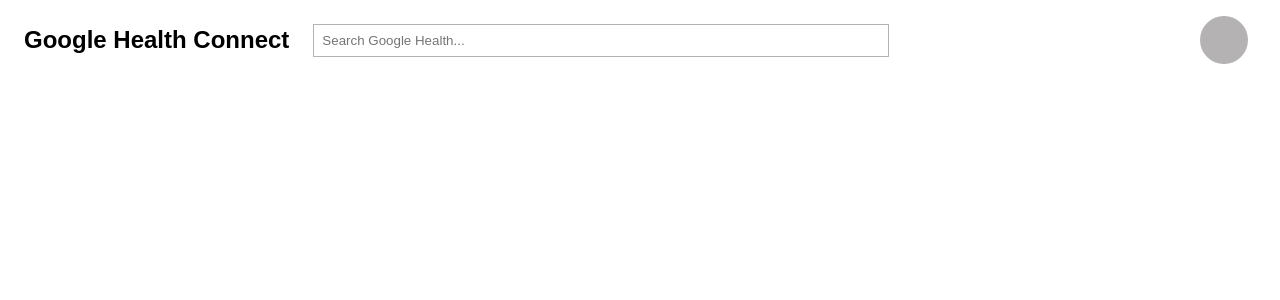
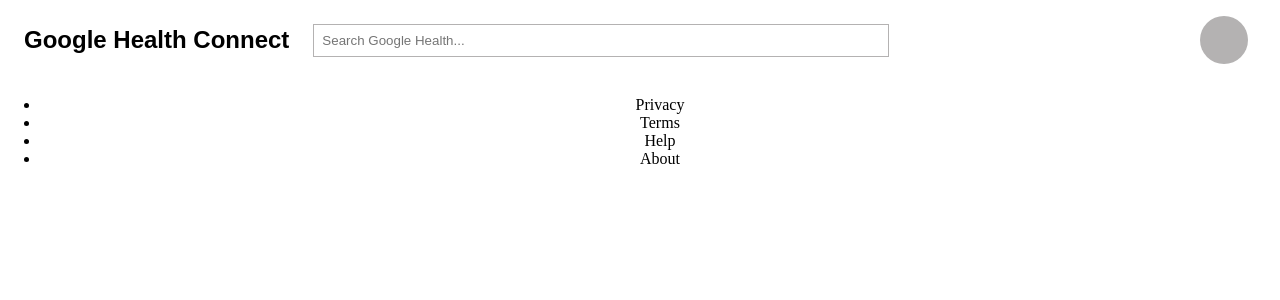
Before and after one commit to marcopoloye/googleHackathon, a React (Create React App) app: page / in a window 1280 px wide. Shown: the top 300 px of the page. Built offline with nearby package versions, Linux system fonts and the light colour scheme.

Commit message:
Created Footer component

```diff
--- a/src/App.js
+++ b/src/App.js
@@ -1,10 +1,12 @@
 import './App.css';
 import Header from './components/Header/Header';
+import Footer from './components/Footer/Footer';
 
 function App() {
   return (
     <div className="App">
       <Header />
+      <Footer />
     </div>
   );
 }
--- /dev/null
+++ b/src/components/Footer/Footer.js
@@ -0,0 +1,15 @@
+
+const Footer = () => {
+    return (
+        <main>
+            <ul>
+                <li>Privacy</li>
+                <li>Terms</li>
+                <li>Help</li>
+                <li>About</li>
+            </ul>
+        </main>
+    )
+}
+
+export default Footer;
```
Also changed, not shown: src/components/Footer/Footer.scss (added).
